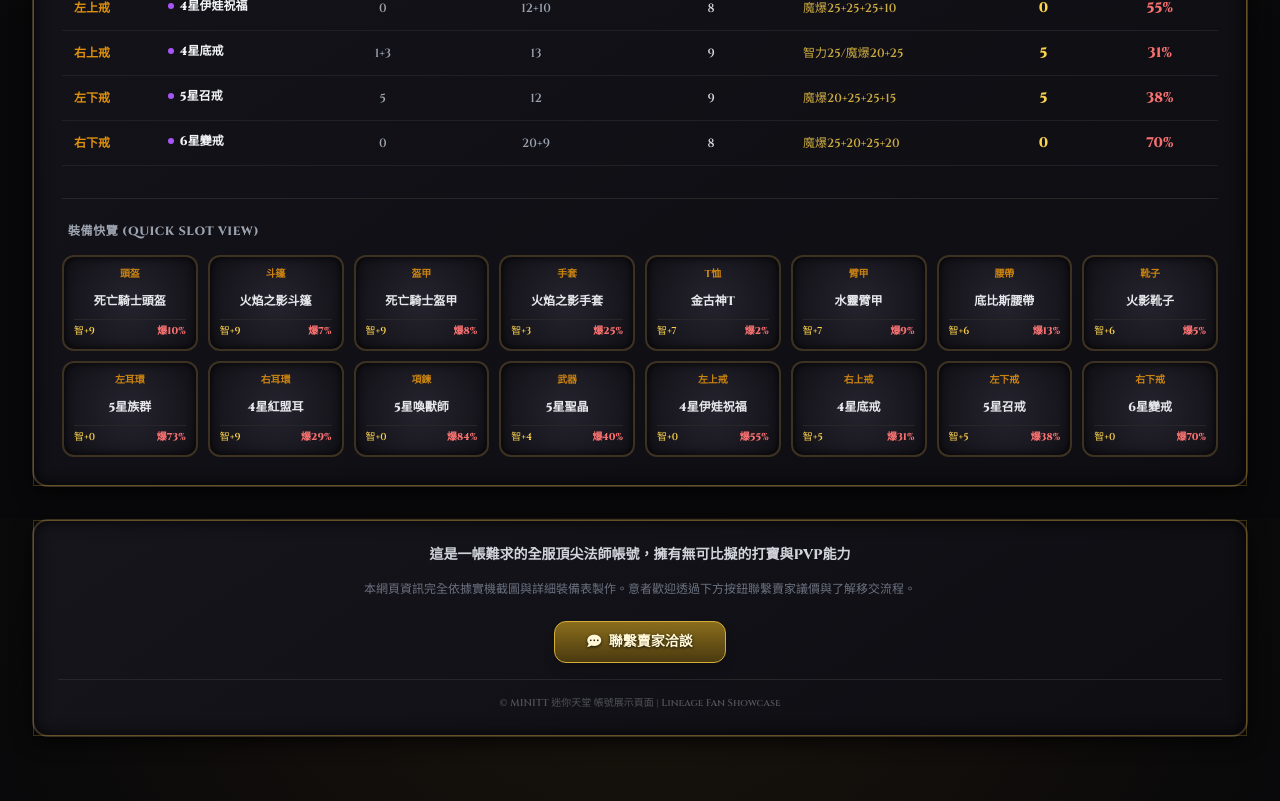
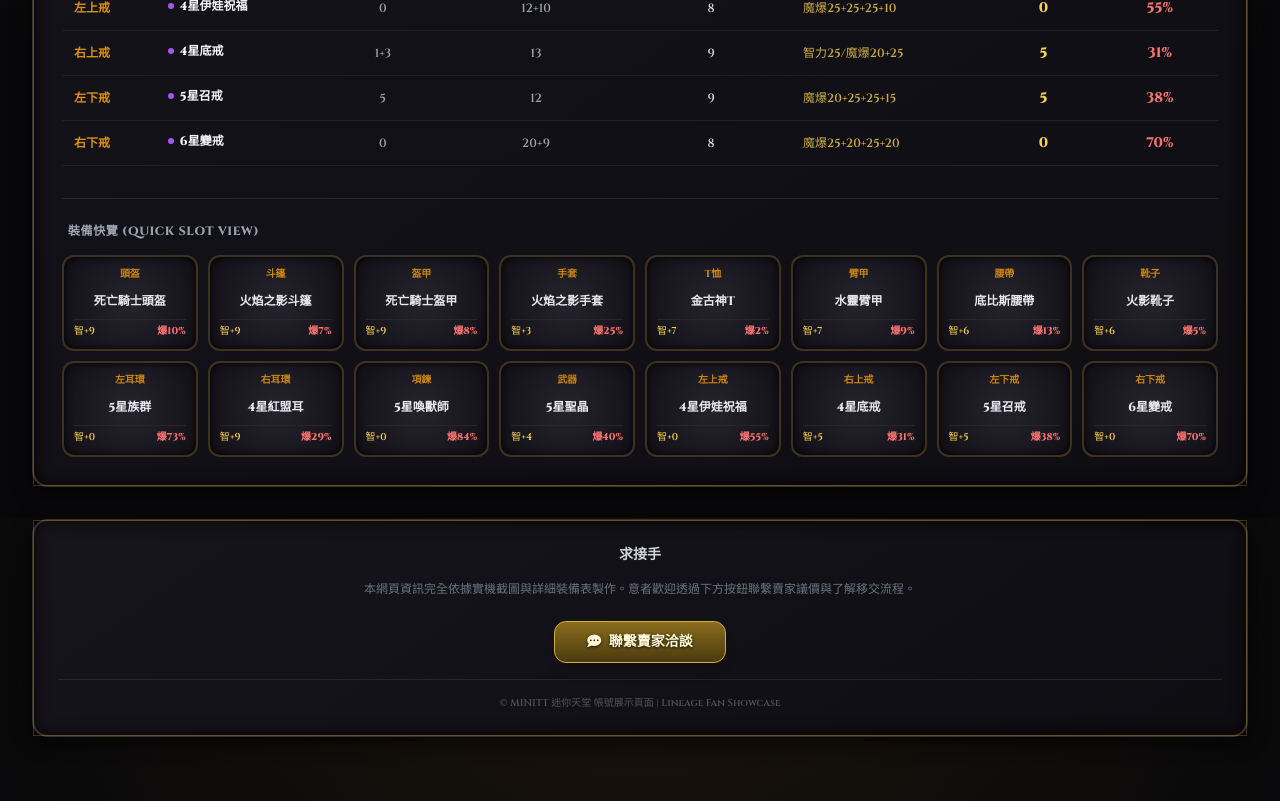
Before and after one commit to JINGJING-HAO/minitt-sellm, a plain HTML site: page index.html in a window 1280 px wide. Shown: the part 1882-2683 px from the top of the page. Drawn offline with nearby package versions, Linux system fonts and the light colour scheme.

Commit message:
Update index.html

```diff
--- a/index.html
+++ b/index.html
@@ -478,7 +478,7 @@
         <!-- FOOTER / CALL TO ACTION -->
         <footer class="lineage-frame rounded-2xl p-6 text-center space-y-4">
             <div class="text-sm text-gray-300 font-bold">
-                這是一帳難求的全服頂尖法師帳號，擁有無可比擬的打寶與PVP能力
+                求接手
             </div>
             <p class="text-xs text-gray-500 max-w-xl mx-auto">
                 本網頁資訊完全依據實機截圖與詳細裝備表製作。意者歡迎透過下方按鈕聯繫賣家議價與了解移交流程。
```
